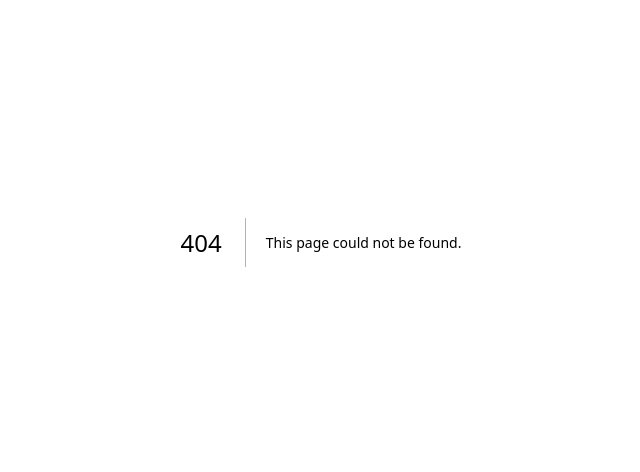
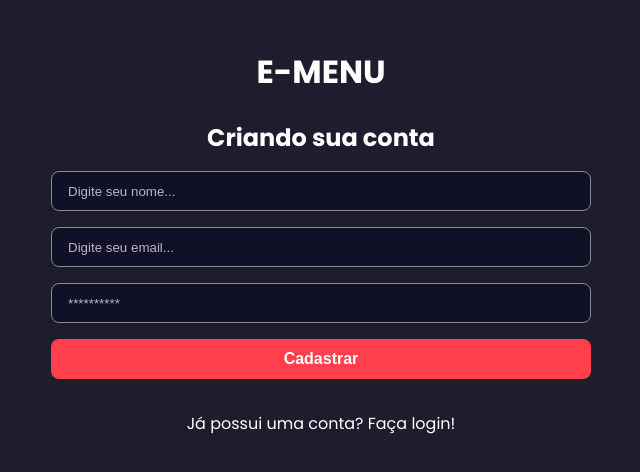
Before and after one commit to Joo-Dias/react-e_menu, a Next.js app in the folder frontend/: page /signup in a window 1280 px wide. Before the commit this address had no page. Shown: the part 158-630 px from the top of the page, without its empty margins (319-959 px from the left). Built offline with nearby package versions, Linux system fonts and the light colour scheme.

Commit message:
Criando página de signup

```diff
--- a/frontend/src/app/page.module.scss
+++ b/frontend/src/app/page.module.scss
@@ -15,6 +15,10 @@
   gap: 16px;
 
   width: 600px;
+
+  h1{
+    color: var(--white);
+  }
 
   form{
     color: var(--white);
--- /dev/null
+++ b/frontend/src/app/signup/page.tsx
@@ -0,0 +1,49 @@
+import Link from "next/link"
+import styles from '../page.module.scss'
+
+export default function Signup() {
+    return (
+        <>
+            <div className={styles.containerCenter}>
+                <h1 className={styles.title}>E-MENU</h1>
+
+                <section className={styles.login}>
+                    <h1>Criando sua conta</h1>
+                    <form action="">
+                        <input
+                            type="name"
+                            required
+                            name='name'
+                            placeholder='Digite seu nome...'
+                            className={styles.input}
+                        />
+
+                        <input
+                            type="email"
+                            required
+                            name='email'
+                            placeholder='Digite seu email...'
+                            className={styles.input}
+                        />
+
+                        <input
+                            type="password"
+                            required
+                            name='password'
+                            placeholder='**********'
+                            className={styles.input}
+                        />
+
+                        <button type='submit' className={styles.button}>
+                            Cadastrar
+                        </button>
+                    </form>
+
+                    <Link href='/' className={styles.text}>
+                        Já possui uma conta? Faça login!
+                    </Link>
+                </section>
+            </div>
+        </>
+    )
+}
```
Also changed, not shown: frontend/src/app/dashboard/page.tsx (added, +8 -0 lines).
